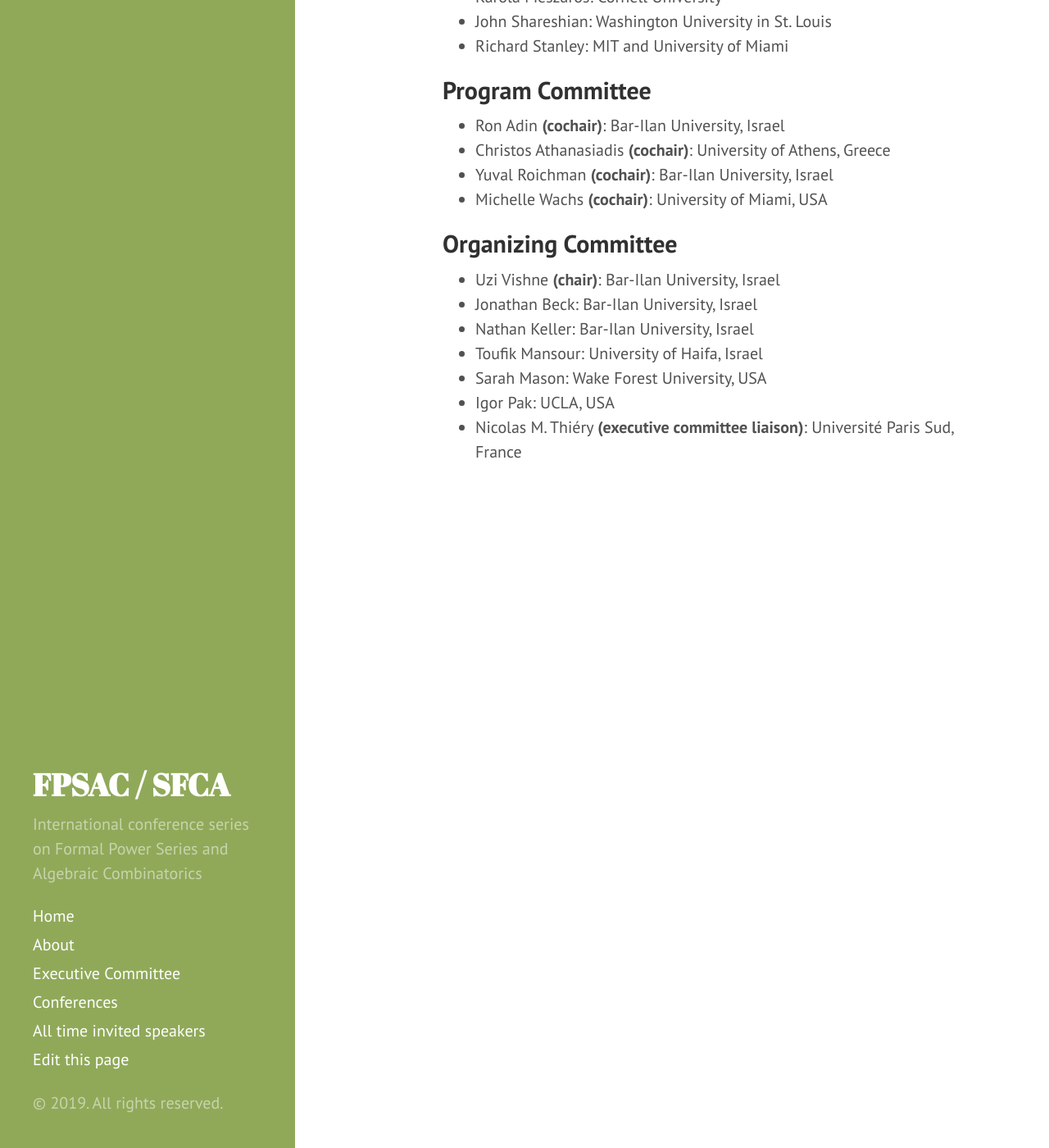
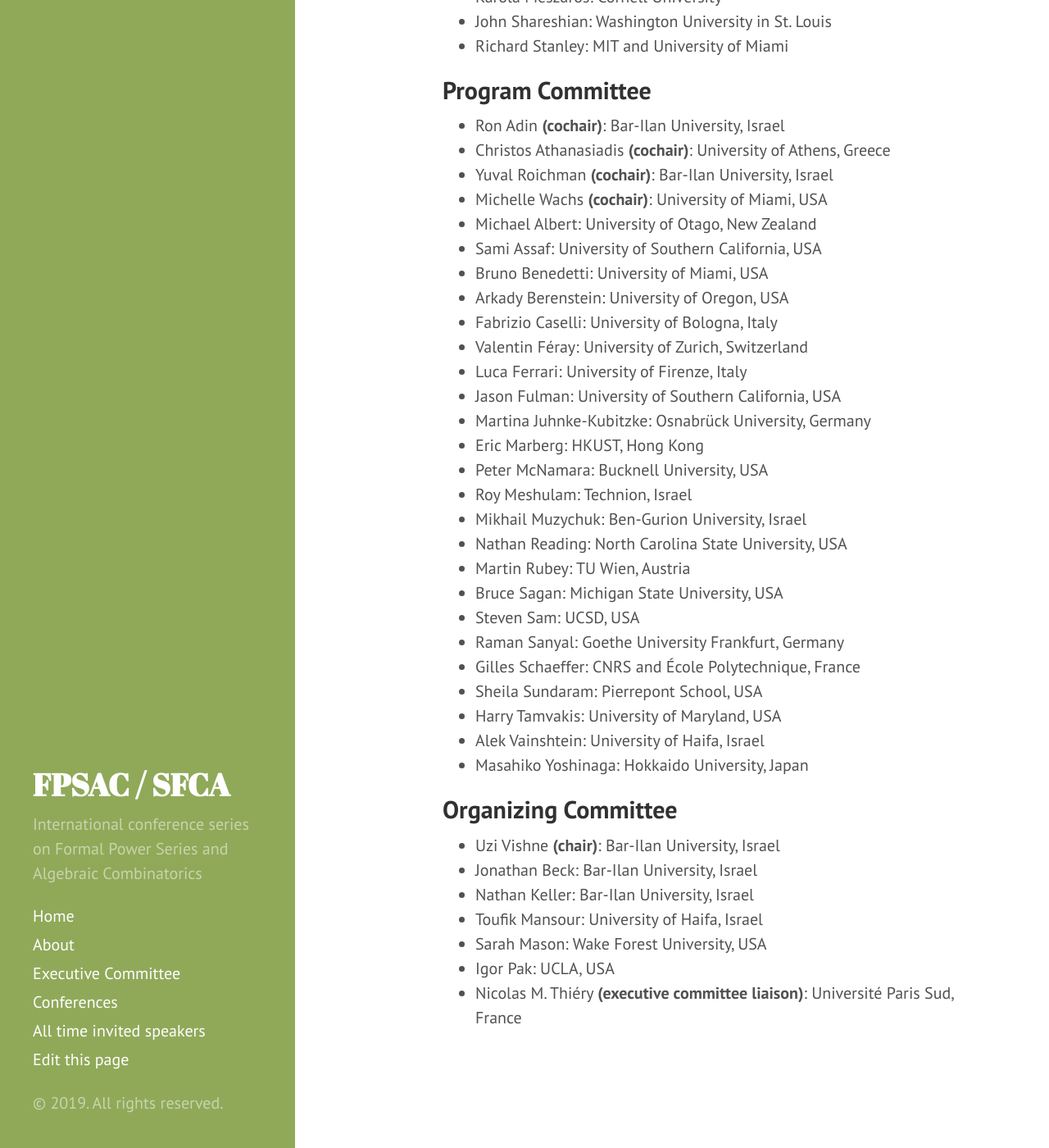
Before and after one commit to FPSAC/FPSAC.github.io, a Jekyll site: the page built from _confs/fpsac-2020.md, in a window 1280 px wide and 1400 px high, scrolled down 794 px. Shown: the whole window at 82% size. Built offline with Jekyll 4.4.1, drawn with Linux system fonts in a browser that asks for light colours.

Commit message:
Update fpsac-2020.md

```diff
--- a/_confs/fpsac-2020.md
+++ b/_confs/fpsac-2020.md
@@ -43,6 +43,52 @@
 - name: Michelle Wachs
   affiliation: University of Miami, USA
   role: cochair
+- name: Michael Albert
+  affiliation: University of Otago, New Zealand
+- name: Sami Assaf
+  affiliation: University of Southern California, USA
+- name: Bruno Benedetti
+  affiliation: University of Miami, USA
+- name: Arkady Berenstein
+  affiliation: University of Oregon, USA
+- name: Fabrizio Caselli
+  affiliation: University of Bologna, Italy
+- name: Valentin Féray
+  affiliation: University of Zurich, Switzerland
+- name: Luca Ferrari
+  affiliation: University of Firenze, Italy
+- name: Jason Fulman
+  affiliation: University of Southern California, USA
+- name: Martina Juhnke-Kubitzke
+  affiliation: Osnabrück University, Germany
+- name: Eric Marberg
+  affiliation: HKUST, Hong Kong
+- name: Peter McNamara
+  affiliation: Bucknell University, USA
+- name: Roy Meshulam
+  affiliation: Technion, Israel
+- name: Mikhail Muzychuk
+  affiliation: Ben-Gurion University, Israel
+- name: Nathan Reading
+  affiliation: North Carolina State University, USA
+- name: Martin Rubey
+  affiliation: TU Wien, Austria
+- name: Bruce Sagan
+  affiliation: Michigan State University, USA
+- name: Steven Sam
+  affiliation: UCSD, USA
+- name: Raman Sanyal
+  affiliation: Goethe University Frankfurt, Germany
+- name: Gilles Schaeffer
+  affiliation: CNRS and École Polytechnique, France
+- name: Sheila Sundaram
+  affiliation: Pierrepont School, USA
+- name: Harry Tamvakis
+  affiliation: University of Maryland, USA
+- name: Alek Vainshtein
+  affiliation: University of Haifa, Israel
+- name: Masahiko Yoshinaga
+  affiliation: Hokkaido University, Japan
 
 organizing_committee:
 
```
